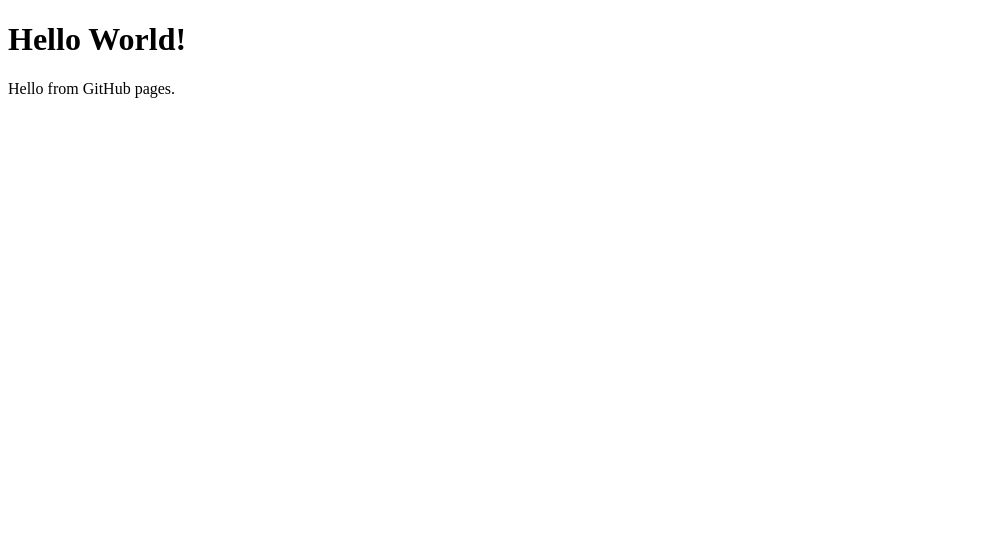
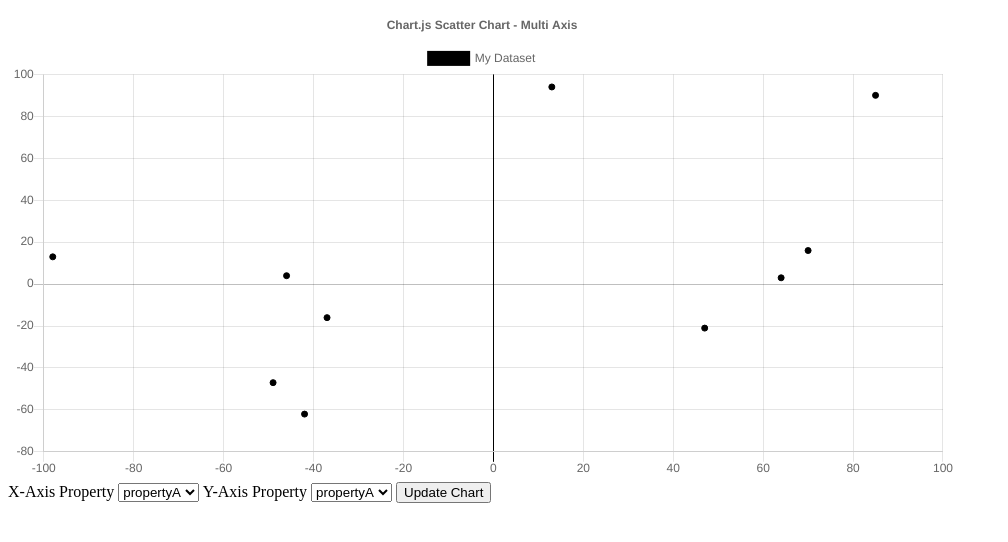
Before and after one commit to apillard/apillard.github.io, a plain HTML site: page index.html in a window 1280 px wide. Shown: the whole page, without its empty margins (0-1008 px from the left). Drawn offline with nearby package versions, Linux system fonts and the light colour scheme.

Commit message:
add working scatter chart with x-axis and y-axis dynamic update

```diff
--- a/index.html
+++ b/index.html
@@ -1,7 +1,118 @@
 <!DOCTYPE html>
 <html>
+
+<head>
+    <title>Scatter Chart Multi Axis</title>
+    <script src="https://cdnjs.cloudflare.com/ajax/libs/Chart.js/2.1.3/Chart.bundle.js"></script>
+    <script src="http://cdnjs.cloudflare.com/ajax/libs/jquery/2.1.3/jquery.min.js"></script>
+    <style>
+    canvas {
+        -moz-user-select: none;
+        -webkit-user-select: none;
+        -ms-user-select: none;
+    }
+    </style>
+</head>
+
 <body>
-    <h1>Hello World!</h1
-    <p>Hello from GitHub pages.</p>
+    <div style="width:75%">
+        <div>
+            <canvas id="canvas"></canvas>
+        </div>
+    </div>
+    <label for="xAxisSelect">X-Axis Property</label>
+    <select id="xAxisSelect" class="axisSelect"></select>
+    <label for="yAxisSelect">Y-Axis Property</label>
+    <select id="yAxisSelect" class="axisSelect"></select>
+    <button id="updateChart">Update Chart</button>
+
+
+    <script>
+    var randomScalingFactor = function() {
+        return (Math.random() > 0.5 ? 1.0 : -1.0) * Math.round(Math.random() * 100);
+    };
+
+    var multiPropertyData = [];
+    for(var i = 0; i < 10; i++) {
+        multiPropertyData.push(
+            {
+                propertyA : randomScalingFactor(),
+                propertyB : randomScalingFactor(),
+                propertyC : randomScalingFactor(),
+                propertyD : randomScalingFactor()
+             }
+        );
+    }
+
+    var axisSelects = $('.axisSelect');
+    var propertyKeys = Object.keys(multiPropertyData[0])
+    propertyKeys.forEach(function(key){
+        var option = $("<option></option").val(key).text(key);
+
+        option.appendTo(axisSelects);
+    });
+
+        multiPropertyData.forEach(function(currentValue){
+       currentValue.x = currentValue.propertyA;
+       currentValue.y = currentValue.propertyB;
+
+    });
+
+    $('#updateChart').click(function(){
+        var xAxisProperty = $('#xAxisSelect').val();
+        var yAxisProperty = $('#yAxisSelect').val();
+        window.myScatter.data.datasets[0].data.forEach(
+            function(currentValue) {
+                currentValue.x = currentValue[xAxisProperty];
+                currentValue.y = currentValue[yAxisProperty];
+            }
+        )
+        window.myScatter.update()
+
+    });
+
+
+
+    var scatterChartData = {
+        datasets: [{
+            label: "My Dataset",
+            xAxisID: "x-axis-1",
+            yAxisID: "y-axis-1",
+            backgroundColor : "rgba(0,0,0,1)",
+            borderColor :  "rgba(0,0,0,1)",
+			data: multiPropertyData
+    }]};
+
+    window.onload = function() {
+        var ctx = document.getElementById("canvas").getContext("2d");
+        window.myScatter = Chart.Scatter(ctx, {
+        	data: scatterChartData,
+        	options: {
+                responsive: true,
+                showLines: false,
+	            hoverMode: 'single',
+            	title: {
+	                display: true,
+	                text: 'Chart.js Scatter Chart - Multi Axis'
+	            },
+	            scales: {
+	            	xAxes: [{
+	            		position: "bottom",
+	            		gridLines: {
+	            			zeroLineColor: "rgba(0,0,0,1)"
+	            		}
+	            	}],
+	            	 yAxes: [{
+		                type: "linear", // only linear but allow scale type registration. This allows extensions to exist solely for log scale for instance
+		                display: true,
+		                position: "left",
+		                id: "y-axis-1",
+		            }],
+	            }
+	        }
+        });
+    };
+    </script>
 </body>
+
 </html>
```
